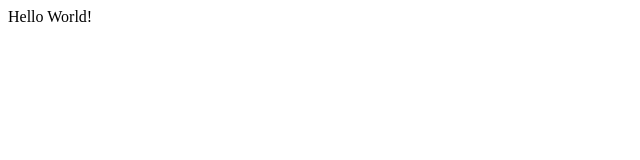
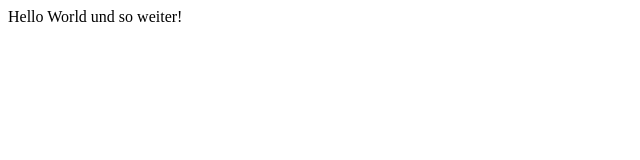
Before and after one commit to nelkasovic/modul-152, a plain HTML site: page index.html in a window 1280 px wide. Shown: the whole page, without its empty margins (0-640 px from the left). Drawn offline with Linux system fonts and the light colour scheme.

Commit message:
Index geändert

```diff
--- a/index.html
+++ b/index.html
@@ -7,6 +7,6 @@
     <title>Hello World!</title>
 </head>
 <body>
-    Hello World!
+    Hello World und so weiter!
 </body>
 </html>
```
